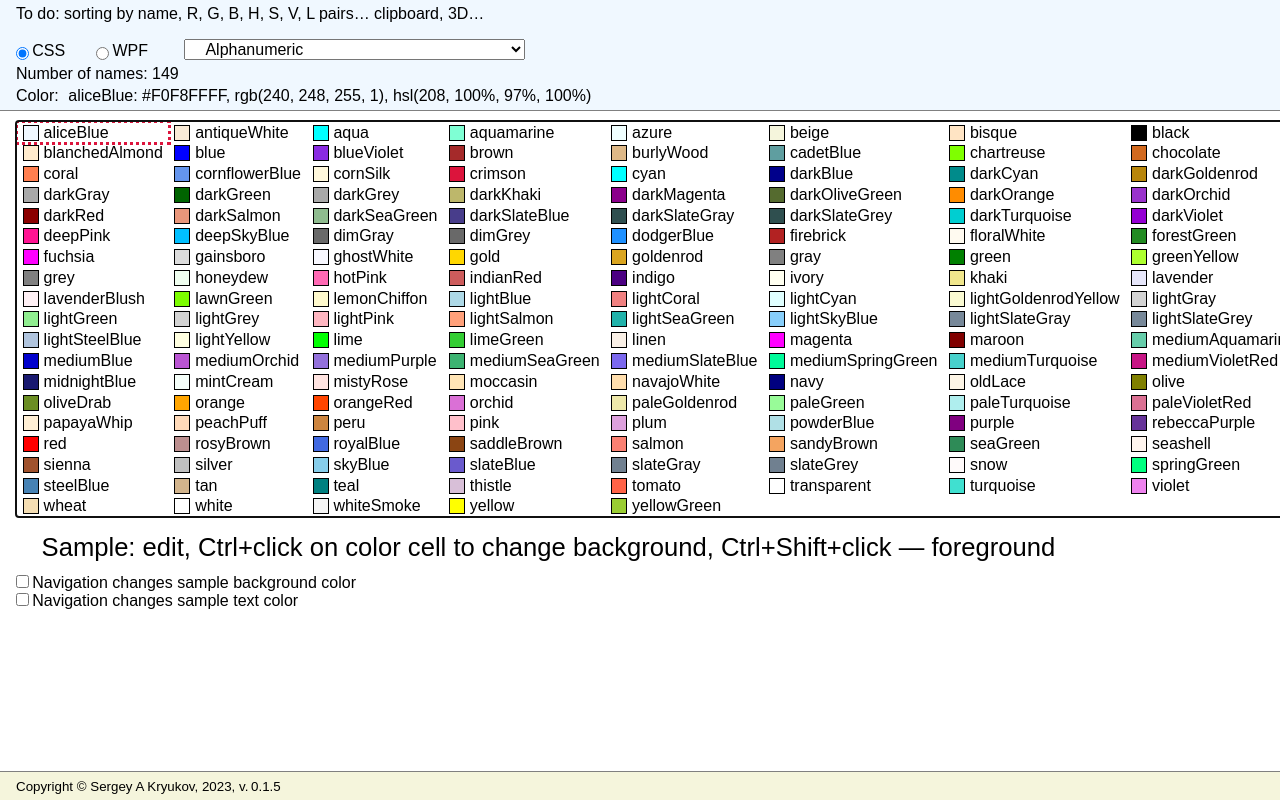
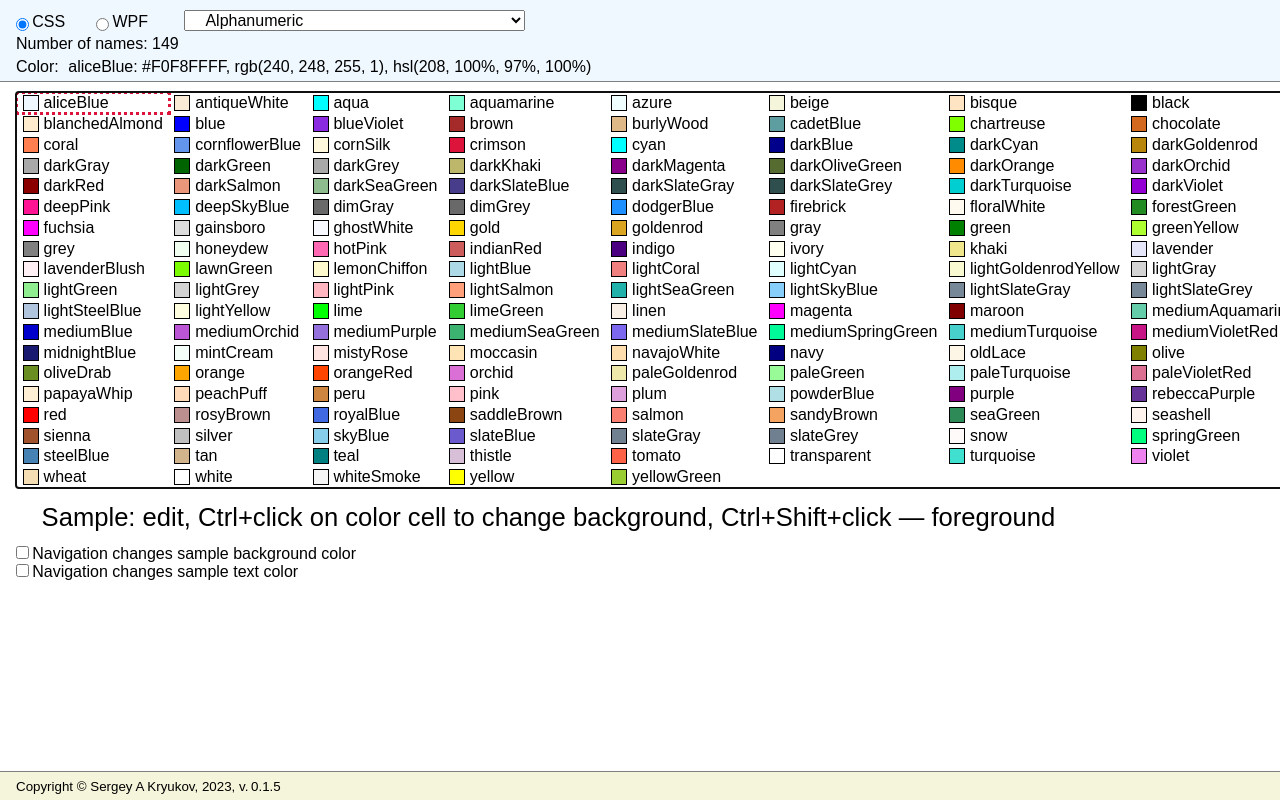
Before and after one commit to SAKryukov/color-names-js-wpf, a plain HTML site: page code/js/index.html in a window 1280 px wide. Drawn offline with Linux system fonts and the light colour scheme.

Commit message:
Code: removed TO DO

```diff
--- a/code/js/index.html
+++ b/code/js/index.html
@@ -54,7 +54,6 @@
     </head>
     <body>
         <header>
-            <aside>To do: sorting by name, R, G, B, H, S, V, L pairs&hellip; clipboard, 3D&hellip;</aside>
             <p>
                 <input type="radio" name="naming-source" checked="true">&thinsp;CSS</input>
                 <input type="radio" name="naming-source">&thinsp;WPF</input>
```
